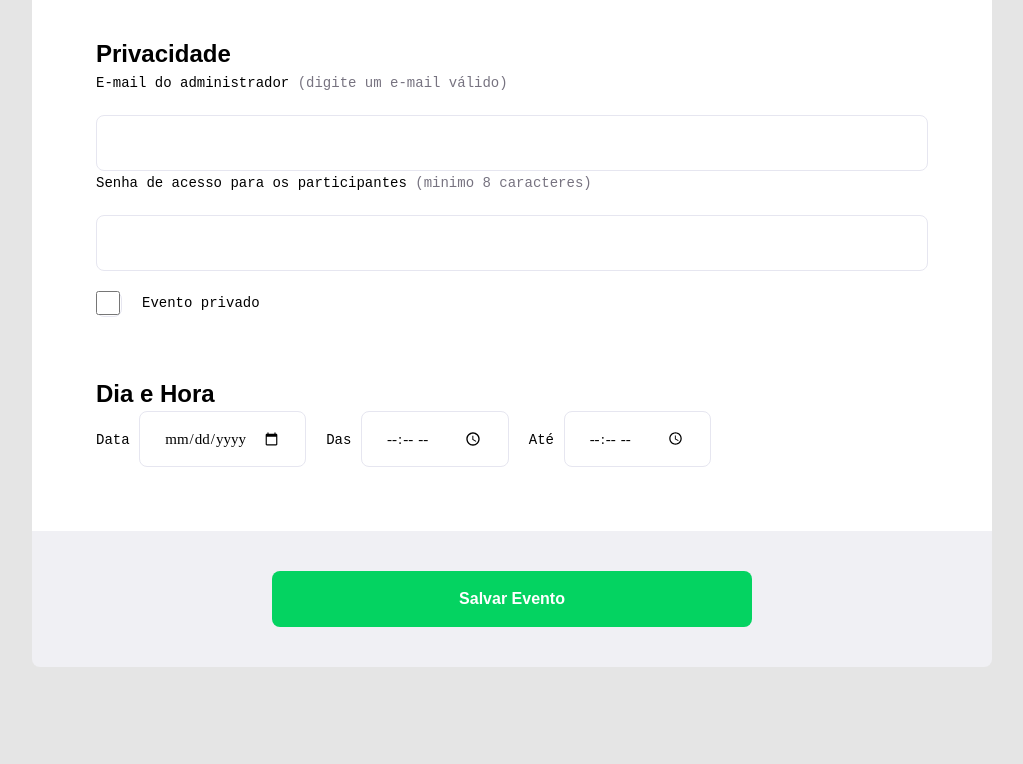
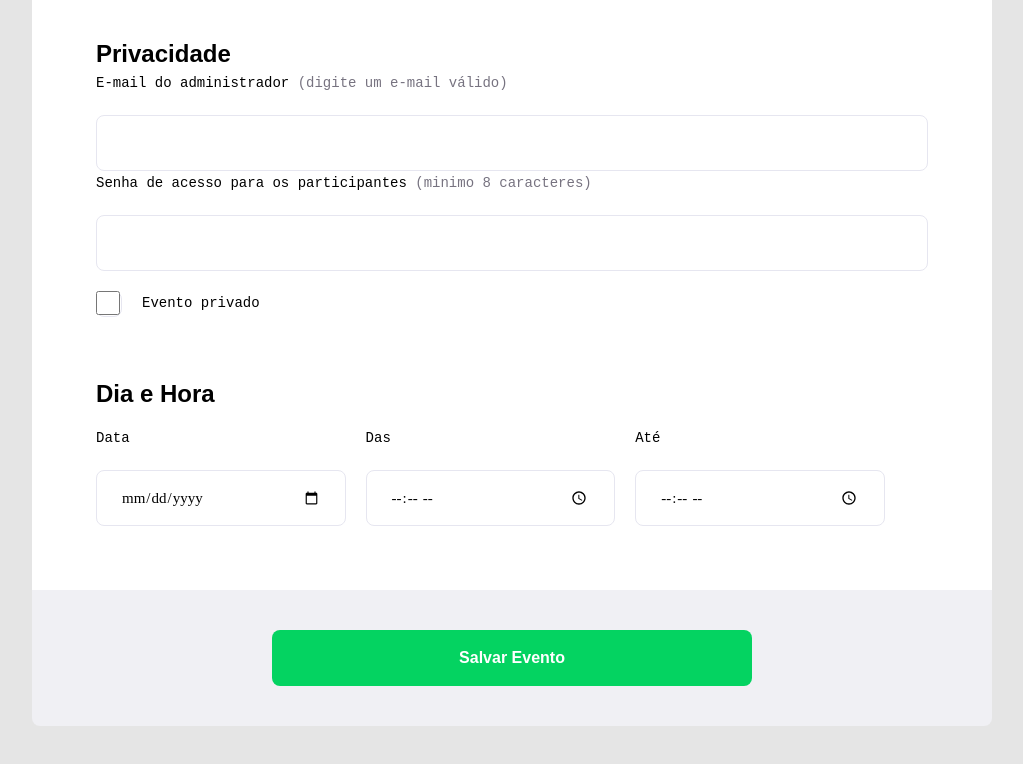
Before and after one commit to Guilhermecarvalho11/projeto03RocketSeat, a plain HTML site: page index.html in a window 1280 px wide. Shown: the part 869-1633 px from the top of the page, without its empty margins (128-1151 px from the left). Drawn offline with Linux system fonts and the light colour scheme.

Commit message:
adjusting div col-3

```diff
--- a/index.html
+++ b/index.html
@@ -51,17 +51,16 @@
             <div class="date-clock">
               <h2>Dia e Hora</h2>
               <div class="col-3">
-                <div class="input-wrpper">
+                <div class="input-wrapper">
                   <label for="date">Data</label>
                   <input type="date" id="date">
                 </div>
-
-                <div class="input-wrpper">
+                <div class="input-wrapper">
                   <label for="start-time">Das</label>
                   <input type="time" id="start-time">
                 </div>
 
-                <div class="input-wrpper">
+                <div class="input-wrapper">
                   <label for="end-time">Até</label>
                   <input type="time" id="end-time">
                 </div>
--- a/style.css
+++ b/style.css
@@ -146,6 +146,15 @@ input, button, select, textarea{
       .col-3{
         display: flex;
         gap: 20px;
+        width: 100%;
+        padding-top: 15px;
+
+        .input-wrapper{
+        display: flex;
+        flex-direction: column;
+        width: 30%;
+        font-size: 16px;
+        }
       }
     }
   }
```
